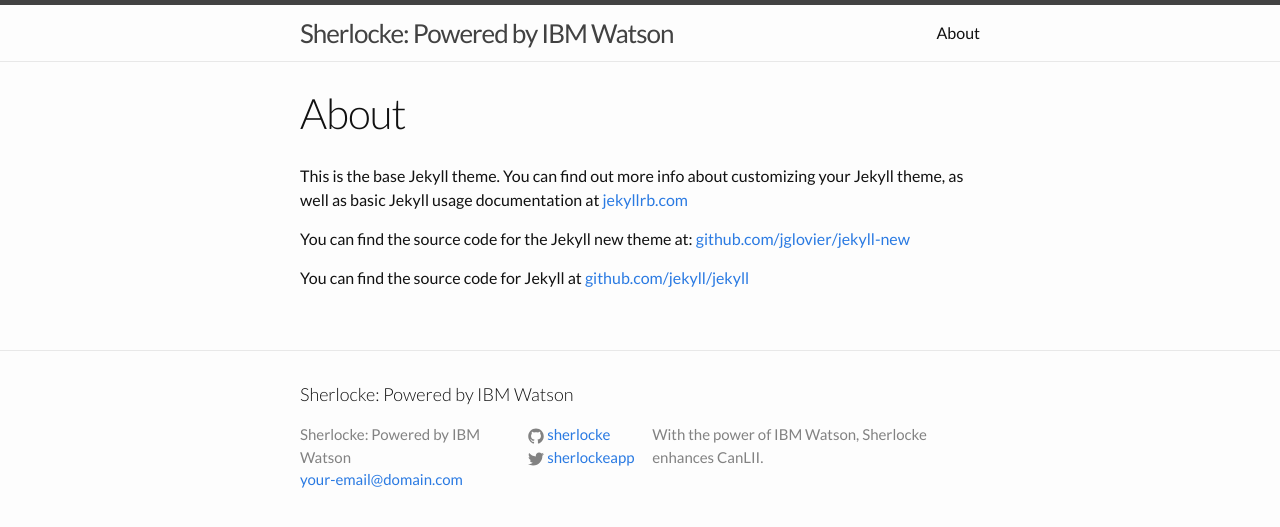
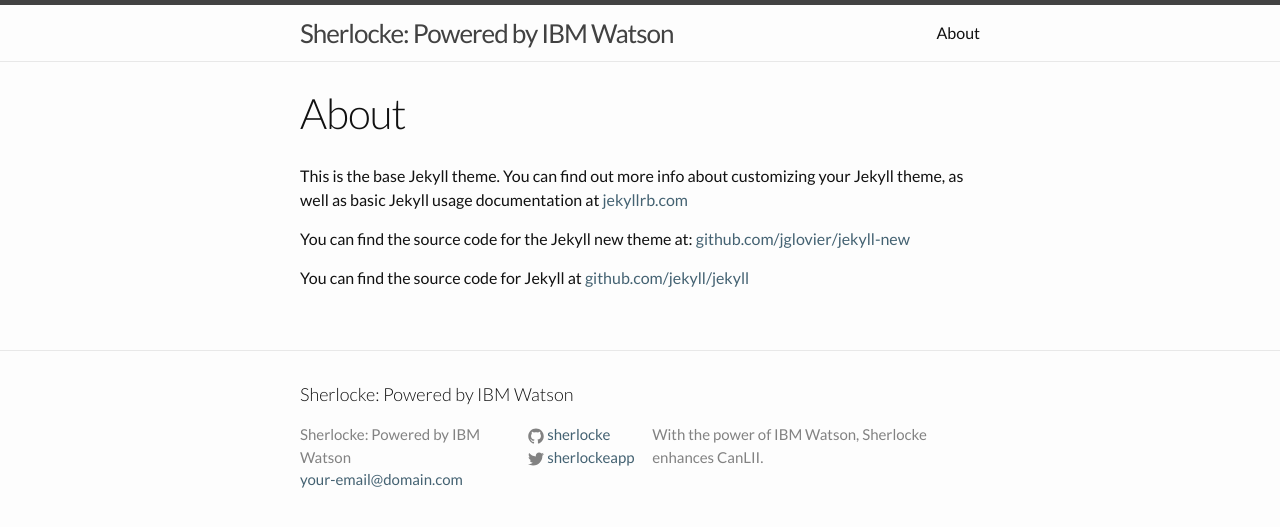
Before and after one commit to sherlocke/sherlocke.github.io, a Jekyll site: the page built from about.md, in a window 1280 px wide. Shown: the top 527 px of the page. Built offline with Jekyll 4.4.1, drawn with Linux system fonts in a browser that asks for light colours.

Commit message:
brand-color

```diff
--- a/_sass/_base.scss
+++ b/_sass/_base.scss
@@ -26,12 +26,12 @@
 }
 
 ::selection {
-  background-color: #446272;
+  background-color: $brand-color;
   color: #fff;
 }
 
 ::-moz-selection {
-  background-color: #446272;
+  background-color: $brand-color;
   color: #fff;
 }
 
--- a/_sass/_layout.scss
+++ b/_sass/_layout.scss
@@ -169,7 +169,7 @@
 }
 
   #hero-content {
-    background: rgba(0,0,0,.65);
+    background: rgba($brand-color,.8);
     color: #fff;
     display: table-cell;
     text-align: center;
@@ -199,7 +199,7 @@
 
       &:hover {
         background-color: #fff;
-        color: #000;
+        color: $brand-color;
       }
     }
 
--- a/css/main.scss
+++ b/css/main.scss
@@ -15,7 +15,7 @@
 
 $text-color:       #111;
 $background-color: #fdfdfd;
-$brand-color:      #2a7ae2;
+$brand-color:      #446272;
 
 $grey-color:       #828282;
 $grey-color-light: lighten($grey-color, 40%);
```
